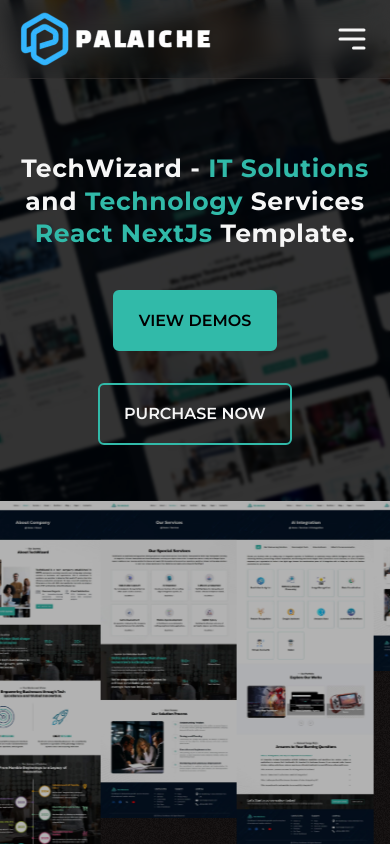
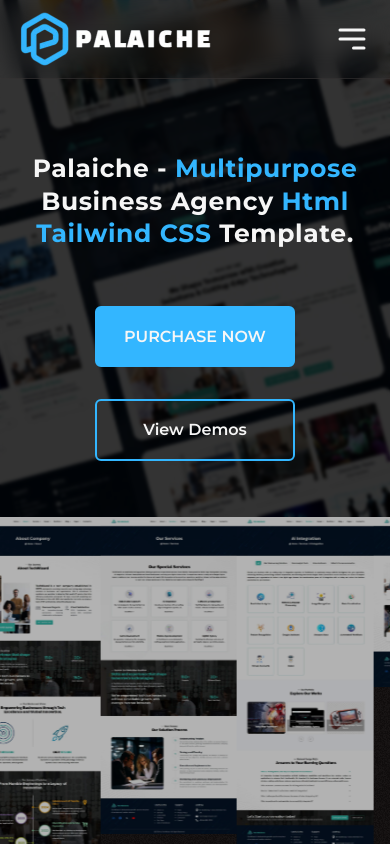
Before and after one commit to MkMonir/palaiche-demo-landing-page, a Next.js app: page / in a window 390 px wide. Shown: the top 844 px of the page. Built offline with nearby package versions, Linux system fonts and the light colour scheme.

Commit message:
working on inner pages

```diff
--- a/app/components/Hero.jsx
+++ b/app/components/Hero.jsx
@@ -1,4 +1,4 @@
-import Link from 'next/link';
+import Link from "next/link";
 
 const Hero = () => {
   return (
@@ -7,24 +7,24 @@
       className="lg:min-h-screen h-full flex flex-col justify-center pt-24 bg-cover bg-center hero-bg"
     >
       <div className="container relative z-20">
-        <div className="max-w-5xl mx-auto py-14 flex flex-col items-center justify-center gap-10">
-          <h1 className="md:text-[55px] sm:text-[35px] text-[25px] text-gray text-center font-bold tracking-wide leading-[1.3]">
-            TechWizard - <span className="text-primary"> IT Solutions </span>
-            and <span className="text-primary">Technology</span> Services
-            <span className="text-primary"> React NextJs</span> Template.
+        <div className="max-w-5xl mx-auto py-14 flex flex-col items-center justify-center gap-14">
+          <h1 className="md:text-[60px] sm:text-[35px] text-[25px] text-gray text-center font-bold tracking-wide leading-[1.3]">
+            Palaiche - <span className="text-primary"> Multipurpose </span>
+            Business Agency
+            <span className="text-primary"> Html Tailwind CSS</span> Template.
           </h1>
 
-          <div className="flex flex-col-reverse items-center gap-8 sm:flex-row-reverse">
+          <div className="flex flex-col items-center gap-8 sm:flex-row">
             <Link
               href="#"
-              className="py-4 px-6 rounded-md border-2 border-solid border-primary font-semibold text-gray hover:bg-primary hover:text-black transition-all duration-500 hover:-translate-y-2"
+              className="py-4 px-6 rounded-md border-2 border-solid border-primary bg-primary font-semibold text-gray hover:bg-transparent hover:text-gray transition-all duration-500 hover:-translate-y-2 uppercase w-[200px] text-center"
             >
               PURCHASE NOW
             </Link>
 
             <Link
               href="#demos"
-              className="py-4 px-6 rounded-md border-2 border-solid border-primary bg-primary font-semibold text-black hover:bg-transparent hover:text-gray transition-all duration-500 hover:-translate-y-2 uppercase"
+              className="py-4 px-6 rounded-md border-2 border-solid border-primary font-semibold text-gray hover:bg-primary hover:text-gray transition-all duration-500 hover:-translate-y-2 w-[200px] text-center"
             >
               View Demos
             </Link>
--- a/app/components/PreviewItem.jsx
+++ b/app/components/PreviewItem.jsx
@@ -1,7 +1,7 @@
-import Image from 'next/image';
-import Link from 'next/link';
-import Button from './Button';
-import { HiArrowRight, HiArrowUp } from 'react-icons/hi';
+import Image from "next/image";
+import Link from "next/link";
+import Button from "./Button";
+import { HiArrowRight, HiArrowUp } from "react-icons/hi";
 
 const PreviewItem = ({ item }) => {
   return (
@@ -15,7 +15,7 @@
           src={item?.image}
           alt={item?.title}
           priority
-          className="w-full h-full rounded-md max-h-[400px] min-h-[400px] object-cover object-top group-hover:object-bottom transition-all duration-[2s]"
+          className="w-full h-full rounded-md max-h-[420px] min-h-[420px] object-cover object-top group-hover:object-bottom transition-all duration-[2s]"
         />
         <div className="absolute inset-0 bg-black bg-opacity-30 grid place-items-center opacity-0 group-hover:opacity-100 transition-all duration-500 backdrop-blur-[1px] rounded-md">
           <button className="py-3 px-6 rounded-md bg-primary font-semibold text-gray tex-lg transition-all duration-500 hover:-translate-y-2 flex items-center gap-2">
--- a/app/layout.js
+++ b/app/layout.js
@@ -1,39 +1,81 @@
-import { ScrollToTop } from './components/ScrollToTop';
-import './globals.css';
-import { Montserrat } from 'next/font/google';
+import { ScrollToTop } from "./components/ScrollToTop";
+import "./globals.css";
+import { Montserrat } from "next/font/google";
 
 const montserrat = Montserrat({
-  subsets: ['latin'],
-  weight: ['100', '200', '300', '400', '500', '600', '700', '800', '900'],
+  subsets: ["latin"],
+  weight: ["100", "200", "300", "400", "500", "600", "700", "800", "900"],
 });
 
 export const metadata = {
-  title: 'TechWizard - Next js IT Solutions Services and Technology React Template',
+  title: "Palaiche - Multipurpose Business Agency Html Tailwind CSS Template",
   description:
-    'TechWizard - your perfect pick for modern IT and technology websites. With its sleek design, seamless navigation, and TailwindCSS 3+ integration, "TechWizard" ensures a premium user experience on any device. Enjoy complimentary premium support, Google Fonts, and effortless customization across 2 Home Pages and 23+ Inner Pages. Supported 24/7 and equipped with detailed documentation, "TechWizard" is your shortcut to a professional and responsive online presence. Experience the magic of "TechWizard" today',
+    "Responsive Multipurpose Business Agency Html Tailwind CSS Template",
+  keywords: [
+    "Digital Agency",
+    "Business",
+    "Agency",
+    "Modern",
+    "Tailwind CSS",
+    "multipurpose",
+    "clean",
+    "HTML Template",
+    "Responsive Design",
+  ],
+  authors: [{ name: "mktemplatewizard", url: "https://mkmonir.vercel.app" }],
+  creator: "mktemplatewizard",
+  publisher: "mktemplatewizard",
+  formatDetection: {
+    email: false,
+    address: false,
+    telephone: false,
+  },
+  metadataBase: new URL("https://palaiche-template.vercel.app/"), // Replace with your actual domain
   openGraph: {
-    title: 'TechWizard - Next js IT Solutions Services and Technology React Template',
+    title: "Palaiche - Multipurpose Business Agency Html Tailwind CSS Template",
     description:
-      'TechWizard - your perfect pick for modern IT and technology websites. With its sleek design, seamless navigation, and TailwindCSS 3+ integration, "TechWizard" ensures a premium user experience on any device. Enjoy complimentary premium support, Google Fonts, and effortless customization across 2 Home Pages and 23+ Inner Pages. Supported 24/7 and equipped with detailed documentation, "TechWizard" is your shortcut to a professional and responsive online presence. Experience the magic of "TechWizard" today',
+      "Responsive multipurpose business agency HTML template built with Tailwind CSS.",
+    url: "https://palaiche-template.vercel.app//",
+    siteName: "Palaiche",
+    images: [
+      {
+        url: "/assets/images/logo.png", // Ensure this path is correct in your public folder
+        width: 1200,
+        height: 630,
+        alt: "Palaiche Logo",
+      },
+    ],
+    locale: "en_US",
+    type: "website",
   },
-
-  keywords: [
-    'Next js',
-    'React',
-    'JavaScript',
-    'It',
-    'It services',
-    'It company',
-    'Tailwind CSS',
-    'blog',
-    'services',
-    'modern services',
-    'information technology',
-    'agency',
-    'digital agency',
-    'creative agency',
-  ],
-  authors: [{ name: 'MkTemplateWizard', url: 'https://github.com/mkmonir' }],
+  twitter: {
+    card: "summary_large_image",
+    title: "Palaiche - Multipurpose Business Agency Html Tailwind CSS Template",
+    description:
+      "Responsive multipurpose business agency HTML template built with Tailwind CSS.",
+    images: ["/assets/images/logo.png"],
+    creator: "@mktemplatewizard", // Optional: Add actual twitter handle if available
+  },
+  robots: {
+    index: true,
+    follow: true,
+    googleBot: {
+      index: true,
+      follow: true,
+      "max-video-preview": -1,
+      "max-image-preview": "large",
+      "max-snippet": -1,
+    },
+  },
+  icons: {
+    icon: "/assets/images/favicon.ico",
+    shortcut: "/assets/images/favicon.ico",
+  },
+  other: {
+    "theme-color": "#33b6ff",
+    version: "1.0",
+    email: "khanmonir1335@gmail.com",
+  },
 };
 
 export default function RootLayout({ children }) {
--- a/app/page.js
+++ b/app/page.js
@@ -1,12 +1,12 @@
-import Link from 'next/link';
-import Feature from './components/Feature';
-import Header from './components/Header';
-import Hero from './components/Hero';
-import PreviewItem from './components/PreviewItem';
-import Title from './components/Title';
-import { demoItems, features } from './data';
-import Image from 'next/image';
-import ComingSoonImage from '@/public/images/preview/coming-soon.jpg';
+import Link from "next/link";
+import Feature from "./components/Feature";
+import Header from "./components/Header";
+import Hero from "./components/Hero";
+import PreviewItem from "./components/PreviewItem";
+import Title from "./components/Title";
+import { demoItems, features } from "./data";
+import Image from "next/image";
+import ComingSoonImage from "@/public/images/preview/coming-soon.jpg";
 
 export default function Home() {
   return (
@@ -53,7 +53,7 @@
                   src={ComingSoonImage}
                   alt="More Coming Soon..."
                   priority
-                  className="w-full h-full rounded-md min-h-[400px] max-h-[400px] object-cover object-center "
+                  className="w-full h-full rounded-md min-h-[420px] max-h-[420px] object-cover object-center "
                 />
               </li>
               {/* Comming Soon */}
@@ -97,7 +97,10 @@
       <section id="feature" className="py-12">
         <div className="container">
           {/* TITLE */}
-          <Title title="Key Features" subtitle="Unlock the Power of Our Platform" />
+          <Title
+            title="Key Features"
+            subtitle="Unlock the Power of Our Platform"
+          />
           {/* TITLE */}
 
           {/* FEATURE ITEMS */}
--- a/tailwind.config.js
+++ b/tailwind.config.js
@@ -1,43 +1,43 @@
 /** @type {import('tailwindcss').Config} */
 module.exports = {
   content: [
-    './pages/**/*.{js,ts,jsx,tsx,mdx}',
-    './components/**/*.{js,ts,jsx,tsx,mdx}',
-    './app/**/*.{js,ts,jsx,tsx,mdx}',
+    "./pages/**/*.{js,ts,jsx,tsx,mdx}",
+    "./components/**/*.{js,ts,jsx,tsx,mdx}",
+    "./app/**/*.{js,ts,jsx,tsx,mdx}",
   ],
   theme: {
     colors: {
       // themes color
-      primary: '#31BAA9',
-      secondary: '#f4f5f6',
-      tertiary: '#0d1013',
-      gray: '#f6f6f6',
-      black: '#000000',
+      primary: "#33B6FF",
+      secondary: "#f4f5f6",
+      tertiary: "#0d1013",
+      gray: "#f6f6f6",
+      black: "#000000",
 
       // background-color
-      'color-1': 'linear-gradient(145deg, #1e2024, #23272b)',
-      'color-2': '#212428',
-      'color-4': '#242435',
-      body: '#878e99',
-      transparent: 'transparent',
-      border: '#ffffff14',
+      "color-1": "linear-gradient(145deg, #1e2024, #23272b)",
+      "color-2": "#212428",
+      "color-4": "#242435",
+      body: "#878e99",
+      transparent: "transparent",
+      border: "#ffffff14",
     },
     extend: {
       container: {
         center: true,
-        padding: '20px',
+        padding: "20px",
       },
       animation: {
-        'scrolling-infinit': 'scrolling 30s linear infinite',
+        "scrolling-infinit": "scrolling 30s linear infinite",
       },
       keyframes: {
         scrolling: {
-          '0%': { transform: 'translateX(0)' },
-          '100%': { transform: 'translateX(-350vw)' },
+          "0%": { transform: "translateX(0)" },
+          "100%": { transform: "translateX(-350vw)" },
         },
       },
       flex: {
-        'scroll-item': '0 0 35vw',
+        "scroll-item": "0 0 35vw",
       },
     },
   },
```
Also changed, not shown: public/images/preview/home-v1.jpg, public/images/preview/home-v2.jpg.
